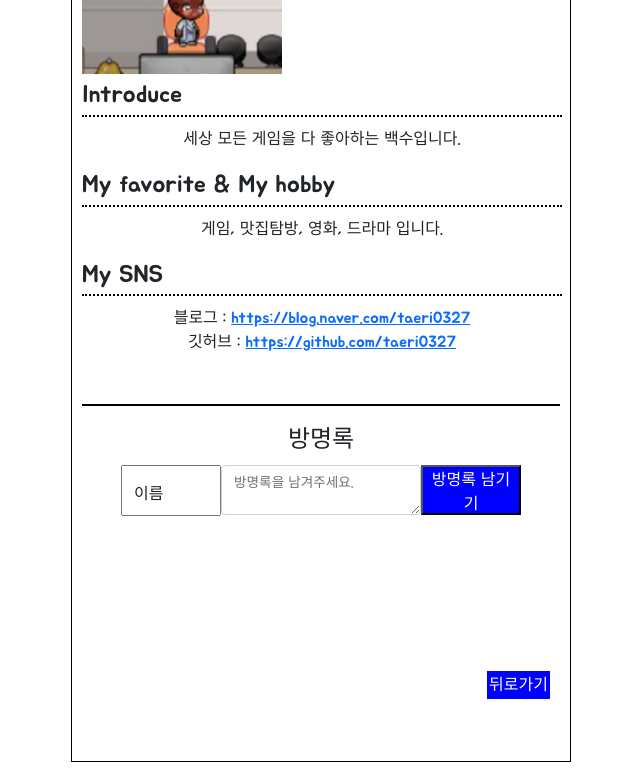
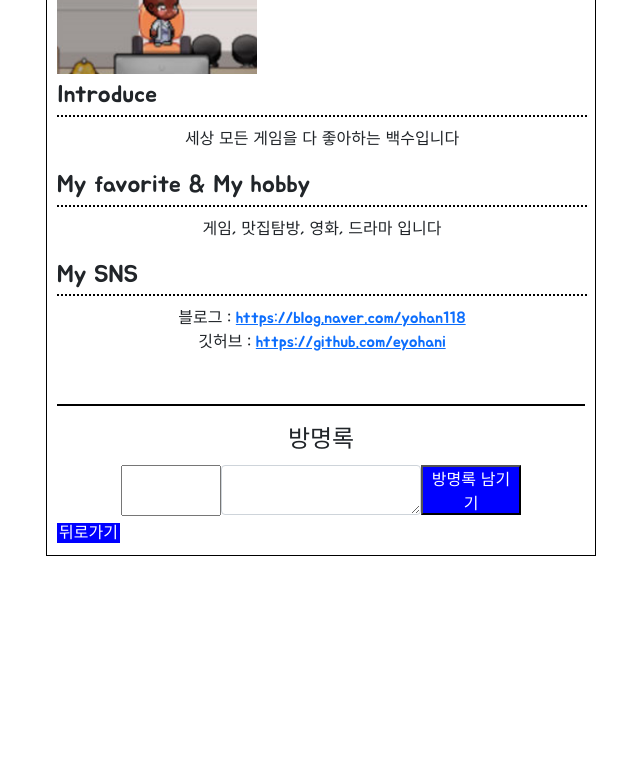
Before and after one commit to pledge24/SA, a plain HTML site: page index3.html in a window 1280 px wide. Shown: the part 156-938 px from the top of the page, without its empty margins (319-959 px from the left). After the commit the page ends 800 px from the top, so only its background shows below. Drawn offline with nearby package versions, Linux system fonts and the light colour scheme; no server answers.

Commit message:
삭제버튼 기능 추가 및 최신 css 파일 아무것도 건들지 않음

```diff
--- a/index3.html
+++ b/index3.html
@@ -99,7 +99,6 @@
             $('#Message').append(temp_html);
         });
 
-
     </script>
     <style>
         @import url('https://fonts.googleapis.com/css2?family=Jua&display=swap');
@@ -117,8 +116,8 @@
         }
 
         .All {
-            width: 500px;
-            height: 850px;
+            width: 550px;
+            height: auto;
             margin: 20px auto;
             border: 1px solid black;
             padding: 10px;
@@ -145,7 +144,7 @@
         }
 
         .All .line {
-            width: 480px;
+            width: 530px;
             padding-top: 10px;
             border-top: 2px dotted black;
             text-align: center;
@@ -242,10 +241,8 @@
 
 
         #winClose {
-            float: right;
+            position: sticky;
             padding: 2px;
-            margin-top: 150px;
-            margin-right: 10px;
             background-color: blue;
             color: white;
             cursor: pointer;
@@ -260,17 +257,17 @@
         <img src="./img/요한.png" alt="요한사진">
         <h2>이요한</h2>
         <br>
-        <h3>희망직종</h3>
+        <h3>웹 개발자</h3>
         <br>
         <h4>Introduce</h4>
-        <div class="line">세상 모든 게임을 다 좋아하는 백수입니다.</div>
+        <div class="line">세상 모든 게임을 다 좋아하는 백수입니다</div>
         <h4>My favorite & My hobby</h4>
-        <div class="line">게임, 맛집탐방, 영화, 드라마 입니다.</div>
+        <div class="line">게임, 맛집탐방, 영화, 드라마 입니다</div>
         <h4>My SNS</h4>
-        <div class="line">
-            블로그 : <a href="https://blog.naver.com/taeri0327" target="_blank">https://blog.naver.com/taeri0327</a>
+       <div class="line">
+            블로그 : <a href="https://blog.naver.com/yohan118" target="_blank">https://blog.naver.com/yohan118</a>
             <br>
-            깃허브 : <a href="https://github.com/taeri0327" target="_blank">https://github.com/taeri0327</a>
+            깃허브 : <a href="https://github.com/eyohani" target="_blank">https://github.com/eyohani</a>
         </div>
 
         <div id="MygestBookbox">
@@ -278,11 +275,11 @@
             <div id="gestBook">
                 <div class="form-floating mb-1">
                     <input type="text" class="name" id="name">
-                    <label for="floatingInput">이름</label>
+                    <label for="floatingInput"></label>
                 </div>
                 <div class="form-floating">
                     <textarea class="form-control" id="getMemo"></textarea>
-                    <label for="floatingTextarea">방명록을 남겨주세요.</label>
+                    <label for="floatingTextarea"></label>
                 </div>
                 <button id="savebtn">방명록 남기기</button>
             </div>
```
Also changed, not shown: index1.html (+5 -6 lines), index2.html (+5 -8 lines), index4.html (+7 -11 lines).
